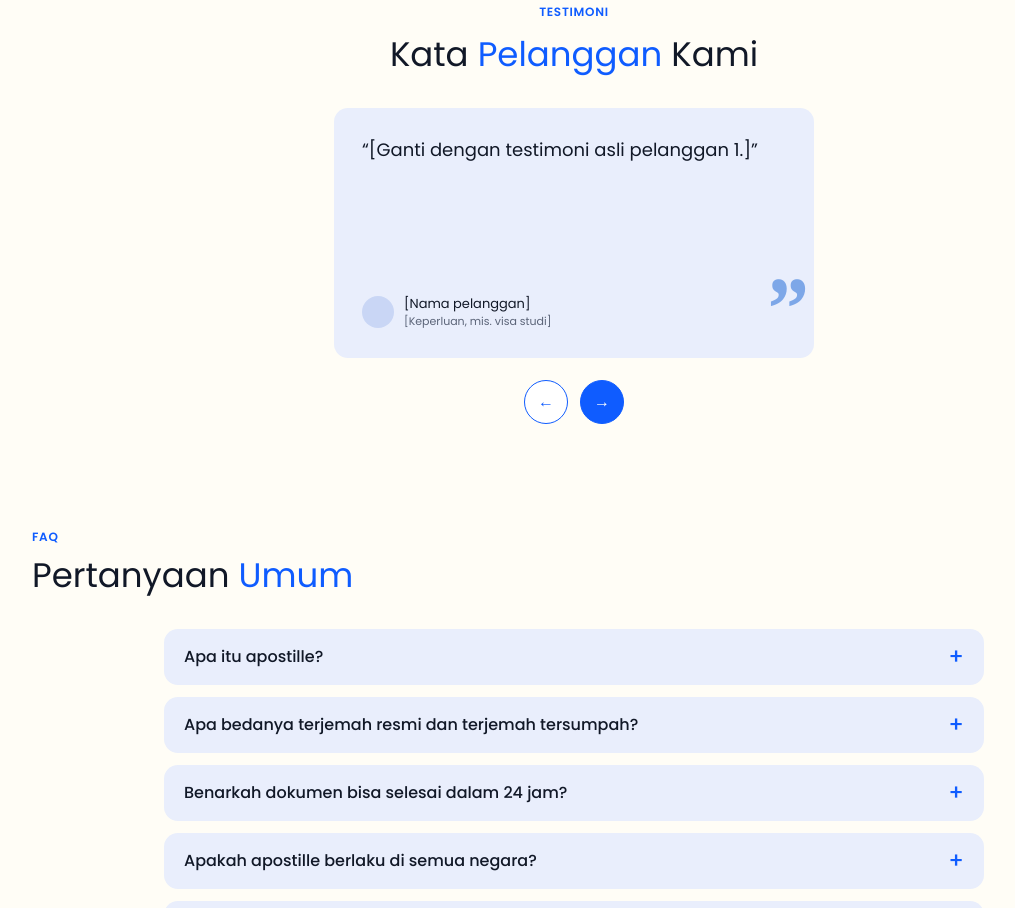
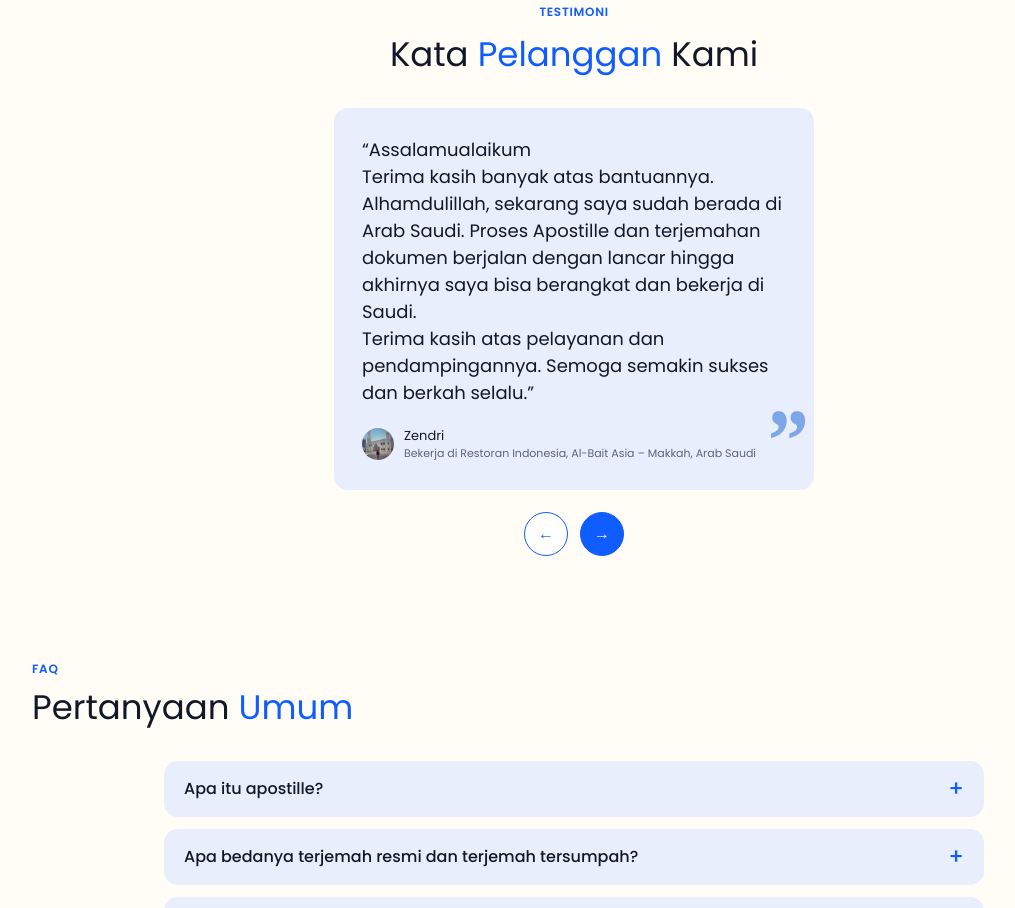
Before and after one commit to jasaapostilletuba/web-jasaapostille, a plain HTML site: page index.html in a window 1280 px wide. Shown: the part 2732-3640 px from the top of the page, without its empty margins (66-1081 px from the left). Drawn offline with Linux system fonts and the light colour scheme.

Commit message:
Perbarui avatar testimoni pelanggan
Co-authored-by: Copilot <223556219+Copilot@users.noreply.github.com>

```diff
--- a/css/style.css
+++ b/css/style.css
@@ -137,7 +137,7 @@ img{max-width:100%;display:block}
 .quote[hidden]{display:none}
 .quote p{margin:0;font-size:18px;line-height:1.5}
 .who{display:flex;align-items:center;gap:10px;font-size:13px}
-.who i{width:32px;height:32px;border-radius:50%;background:#c9d6f5}
+.who img{display:block;width:32px;height:32px;min-width:32px;min-height:32px;aspect-ratio:1;border-radius:50%;overflow:hidden;object-fit:cover;object-position:center;flex:0 0 32px}
 .who small{display:block;color:var(--muted);font-size:11px}
 .arrows{display:flex;gap:12px;justify-content:center;margin-top:22px}
 .arrows button{width:44px;height:44px;border-radius:50%;border:1.5px solid var(--blue);background:#fff;color:var(--blue);transition:transform .18s ease,background .18s ease,color .18s ease}
--- a/index.html
+++ b/index.html
@@ -462,12 +462,17 @@
           <div class="testi-grid">
             <div class="quote">
               <blockquote>
-                <p>“[Ganti dengan testimoni asli pelanggan 1.]”</p>
+                <p>“Assalamualaikum</p><p>Terima kasih banyak atas bantuannya. Alhamdulillah, sekarang saya sudah berada di Arab Saudi. Proses Apostille dan terjemahan dokumen berjalan dengan lancar hingga akhirnya saya bisa berangkat dan bekerja di Saudi.</p><p>Terima kasih atas pelayanan dan pendampingannya. Semoga semakin sukses dan berkah selalu.”</p>
               </blockquote>
               <div class="who">
-                <i></i>
+                <img
+                  src="assets/testimoni-zendri.png"
+                  width="32"
+                  height="32"
+                  alt="Foto Zendri"
+                />
                 <div>
-                  [Nama pelanggan]<small>[Keperluan, mis. visa studi]</small>
+                  Zendri<small>Bekerja di Restoran Indonesia, Al-Bait Asia – Makkah, Arab Saudi</small>
                 </div>
               </div>
             </div>
```
Also changed, not shown: assets/testimoni-zendri.png (added).
